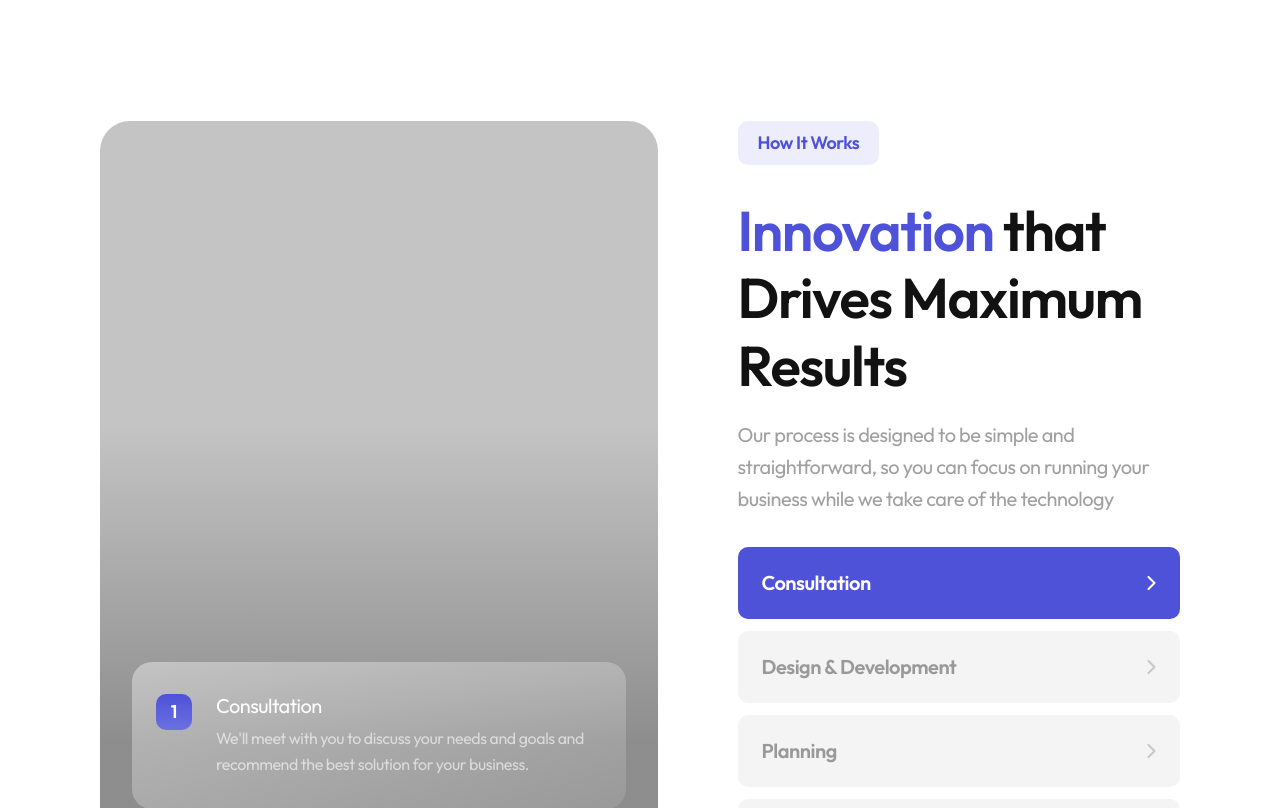
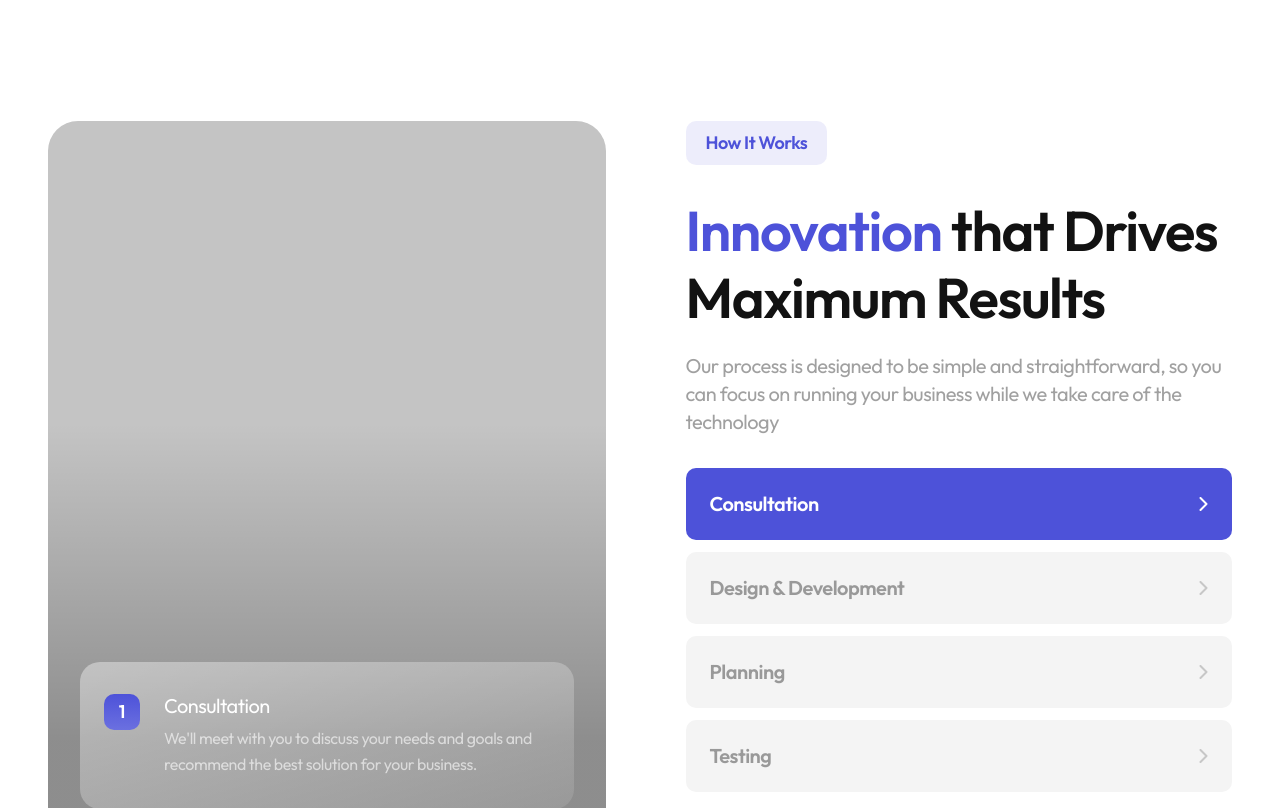
Before and after one commit to yogyy/hybrid, a React (Vite) app: page / in a window 1280 px wide. Shown: the part 2880-3688 px from the top of the page. Built offline with nearby package versions, Linux system fonts and the light colour scheme.

Commit message:
chore: add responsive css

```diff
--- a/src/index.css
+++ b/src/index.css
@@ -18,10 +18,10 @@ body {
     color: rgb(77 82 217 / 1);
     width: fit-content;
     border-radius: 10px;
-    padding: 10px 20px;
+    padding: 6px 14px;
 
     & > span {
-      font-size: 18px;
+      font-size: 16px;
       font-weight: 600;
       line-height: 120%;
       letter-spacing: -0.025em;
@@ -29,27 +29,15 @@ body {
   }
 
   .layout {
-    margin: 0 auto;
-    max-width: 1440px;
-    padding: 0 100px;
+    @apply mx-auto max-w-screen-2xl px-5 md:px-12 2xl:px-[6.25rem];
   }
 
   .title-section {
-    font-size: 56px;
-    font-weight: 600;
-    line-height: 120%;
-    letter-spacing: -0.025em;
-
-    & > span {
-      color: rgb(77 82 217 / 1);
-    }
+    @apply text-3xl font-semibold !leading-[120%] tracking-tight md:text-4xl xl:text-[3.5rem] [&>span]:text-primary;
   }
 
   .description {
-    font-size: 20px;
-    line-height: 160%;
-    letter-spacing: -0.025em;
-    color: rgb(18 18 18 / 0.4);
+    @apply text-lg leading-[160%] tracking-tight text-black/40 md:text-xl;
   }
 
   .card::after {
@@ -66,3 +54,12 @@ body {
     );
   }
 }
+
+@media (min-width: 768px) {
+  .btn-section {
+    padding: 10px 20px;
+    & > span {
+      font-size: 18px;
+    }
+  }
+}
```
